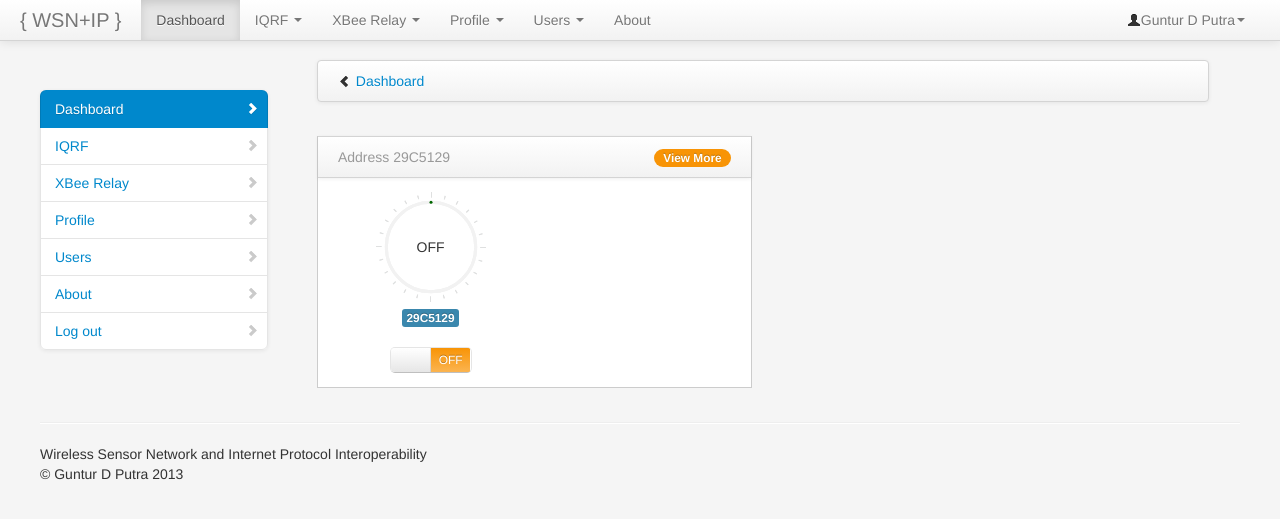
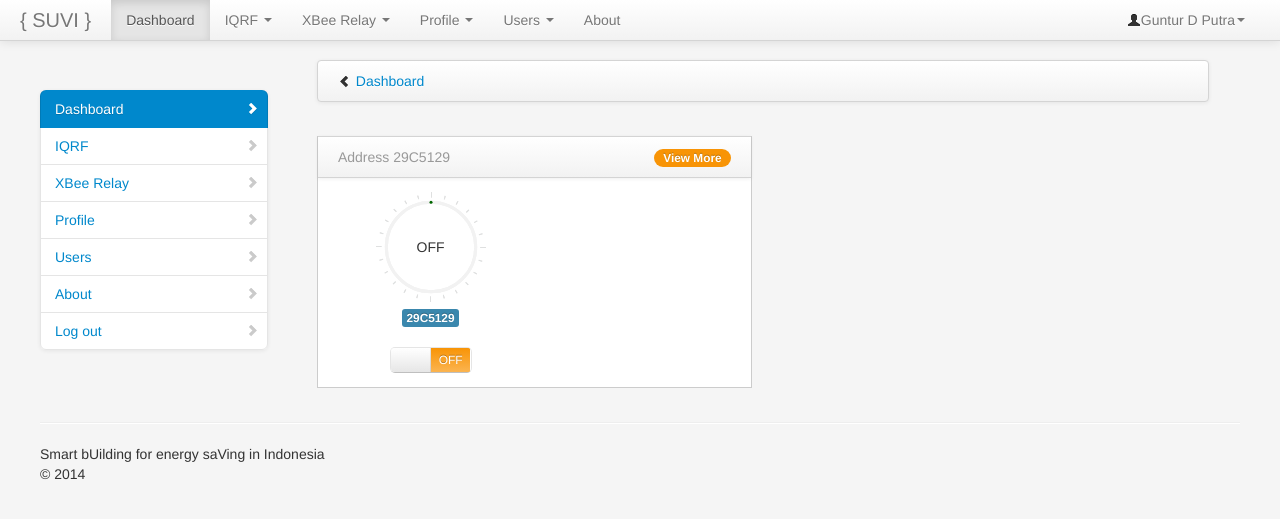
Before and after one commit to gtrdp/suvi, a CodeIgniter app: page /suvi/dashboard in a window 1280 px wide. Shown: the top 519 px of the page. Run offline with CodeIgniter, Linux system fonts and the light colour scheme.

Commit message:
Modify header and footer

```diff
--- a/application/views/templates/footer.php
+++ b/application/views/templates/footer.php
@@ -1,6 +1,6 @@
             <footer>
-                <p>Wireless Sensor Network and Internet Protocol Interoperability<br>
-                &copy; Guntur D Putra 2013</p>
+                <p>Smart bUilding for energy saVing in Indonesia<br>
+                &copy; 2014</p>
             </footer>
         </div>
         <!--/.fluid-container-->
--- a/application/views/templates/header.php
+++ b/application/views/templates/header.php
@@ -25,7 +25,7 @@
                      <span class="icon-bar"></span>
                      <span class="icon-bar"></span>
                     </a>
-                    <a class="brand" href="dashboard.php">{ WSN+IP }</a>
+                    <a class="brand" href="dashboard.php">{ SUVI }</a>
                     <div class="nav-collapse collapse">
                         <ul class="nav pull-right">
                             <li class="dropdown">
```
